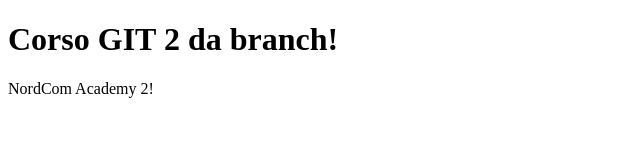
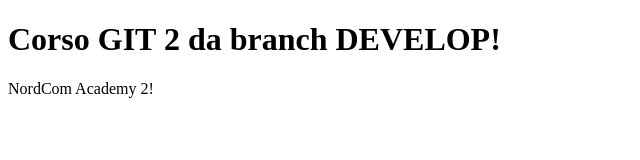
Before and after one commit to mecoico74/corso_git, a plain HTML site: page index.html in a window 1280 px wide. Shown: the whole page, without its empty margins (0-640 px from the left). Drawn offline with Linux system fonts and the light colour scheme.

Commit message:
modificato tiolo

```diff
--- a/index.html
+++ b/index.html
@@ -2,7 +2,7 @@
 <html lang="it">
 <head><title>Corso Git - Domenico</title></head>
 <body>
-<h1>Corso GIT 2 da branch!</h1>
+<h1>Corso GIT 2 da branch DEVELOP!</h1>
 <p>NordCom Academy 2!</p>
 </body>
 </html>
```
